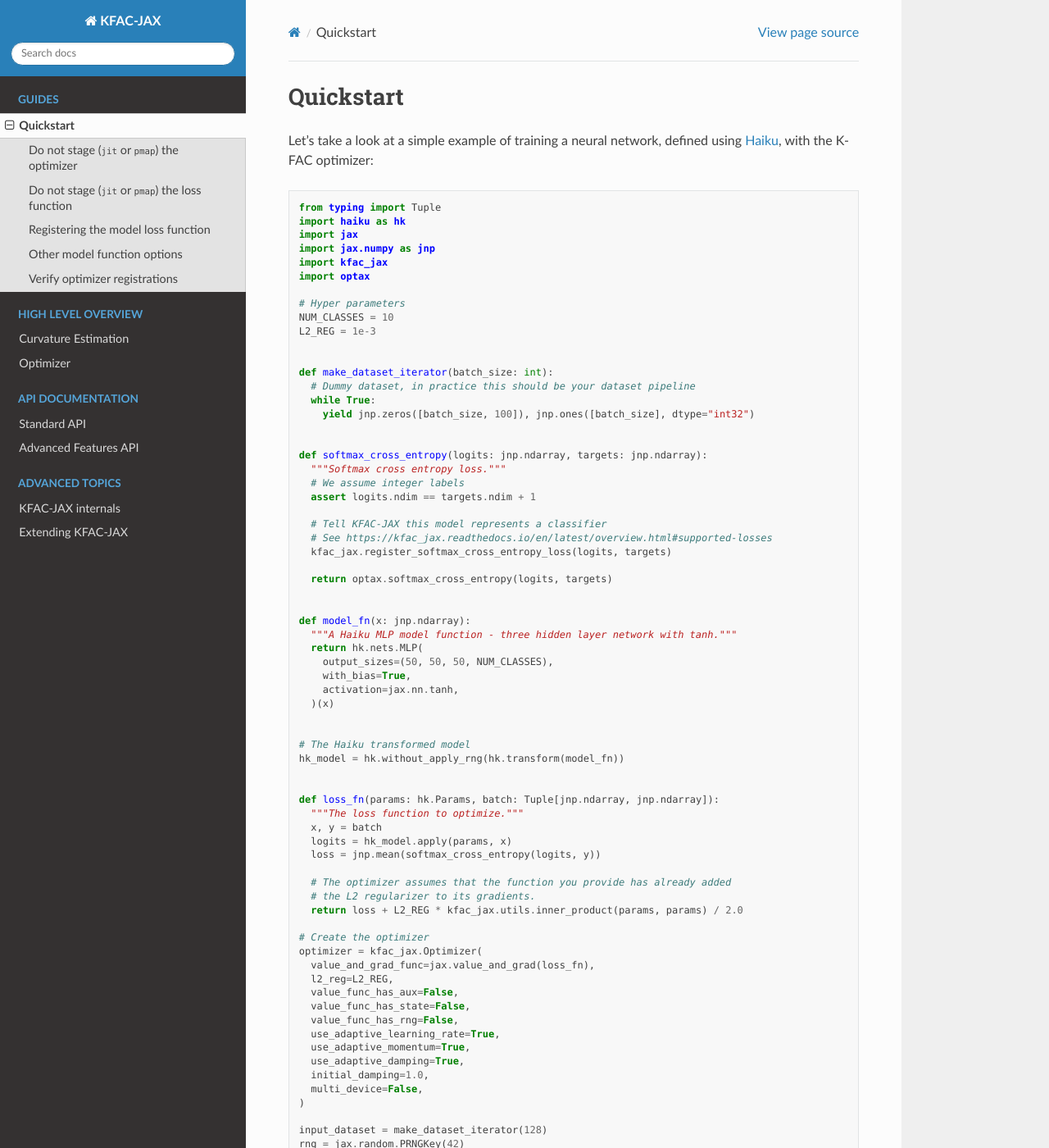
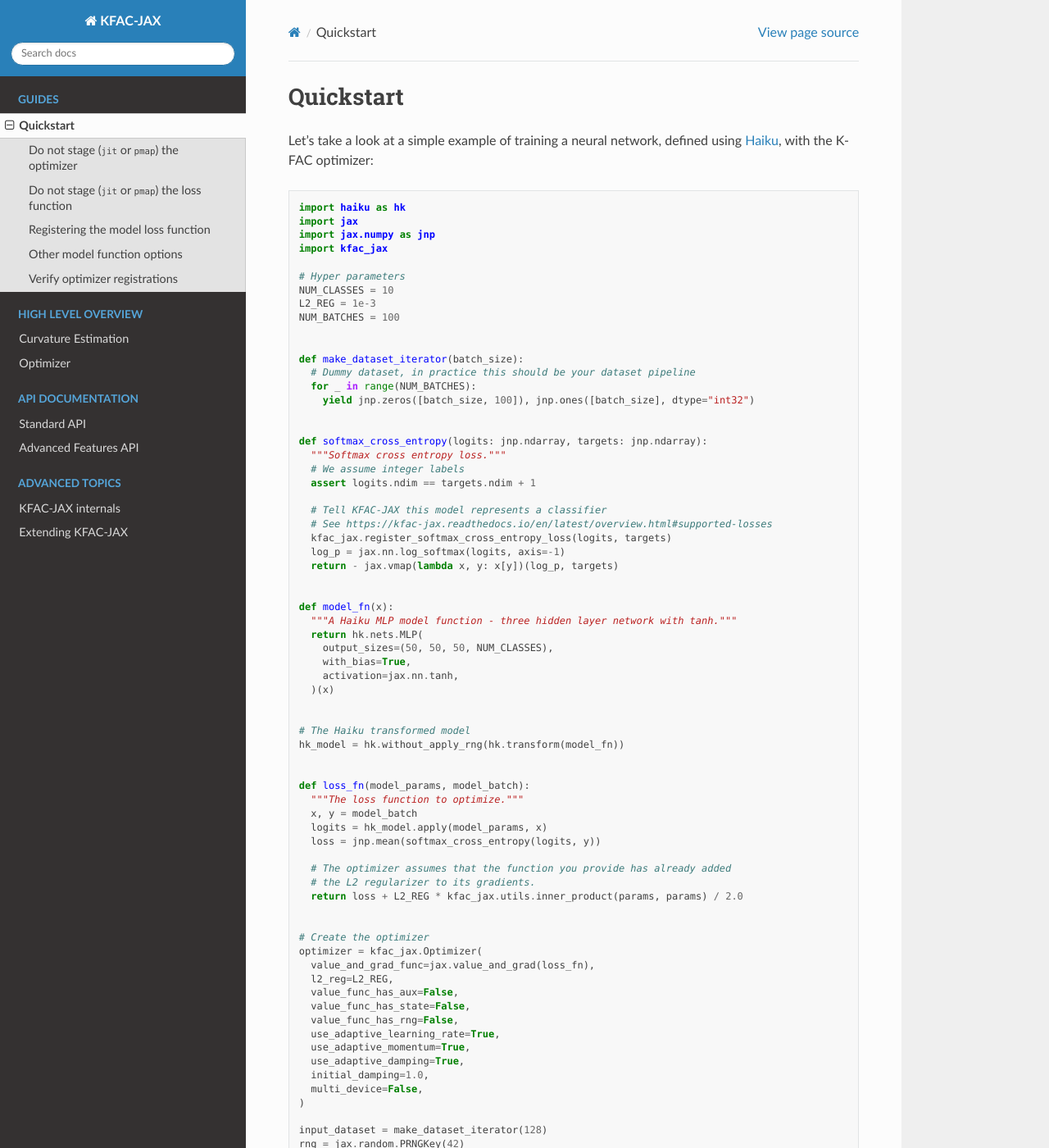
Before and after one commit to google-deepmind/kfac-jax, a Sphinx documentation site: the page built from docs/guides.rst, in a window 1280 px wide and 1400 px high. Shown: the whole window at 82% size. Built offline with Sphinx 7.4.7 and the Read the Docs theme 2.0.0, drawn with Linux system fonts in a browser that asks for light colours; formulas are drawn with MathJax 3.

```diff
--- a/docs/guides.rst
+++ b/docs/guides.rst
@@ -7,21 +7,20 @@ optimizer:
 
 .. code-block:: python
 
-    from typing import Tuple
     import haiku as hk
     import jax
     import jax.numpy as jnp
     import kfac_jax
-    import optax
 
     # Hyper parameters
     NUM_CLASSES = 10
     L2_REG = 1e-3
+    NUM_BATCHES = 100
 
 
-    def make_dataset_iterator(batch_size: int):
+    def make_dataset_iterator(batch_size):
       # Dummy dataset, in practice this should be your dataset pipeline
-      while True:
+      for _ in range(NUM_BATCHES):
         yield jnp.zeros([batch_size, 100]), jnp.ones([batch_size], dtype="int32")
 
 
@@ -31,13 +30,13 @@ optimizer:
       assert logits.ndim == targets.ndim + 1
 
       # Tell KFAC-JAX this model represents a classifier
-      # See https://kfac_jax.readthedocs.io/en/latest/overview.html#supported-losses
+      # See https://kfac-jax.readthedocs.io/en/latest/overview.html#supported-losses
       kfac_jax.register_softmax_cross_entropy_loss(logits, targets)
-
-      return optax.softmax_cross_entropy(logits, targets)
+      log_p = jax.nn.log_softmax(logits, axis=-1)
+      return - jax.vmap(lambda x, y: x[y])(log_p, targets)
 
 
-    def model_fn(x: jnp.ndarray):
+    def model_fn(x):
       """A Haiku MLP model function - three hidden layer network with tanh."""
       return hk.nets.MLP(
         output_sizes=(50, 50, 50, NUM_CLASSES),
@@ -50,15 +49,16 @@ optimizer:
     hk_model = hk.without_apply_rng(hk.transform(model_fn))
 
 
-    def loss_fn(params: hk.Params, batch: Tuple[jnp.ndarray, jnp.ndarray]):
+    def loss_fn(model_params, model_batch):
       """The loss function to optimize."""
-      x, y = batch
-      logits = hk_model.apply(params, x)
+      x, y = model_batch
+      logits = hk_model.apply(model_params, x)
       loss = jnp.mean(softmax_cross_entropy(logits, y))
 
       # The optimizer assumes that the function you provide has already added
       # the L2 regularizer to its gradients.
       return loss + L2_REG * kfac_jax.utils.inner_product(params, params) / 2.0
+
 
     # Create the optimizer
     optimizer = kfac_jax.Optimizer(
@@ -147,14 +147,17 @@ by the automatic registration system, in order to ensure that it has correctly
 understood your model.
 For the example above this looks like this::
 
-  ==================================================
-  Graph parameter registrations: {'mlp/~/linear_0': {'b':
-  'Auto[dense_with_bias_3]', 'w': 'Auto[dense_with_bias_3]'}, 'mlp/~/linear_1':
-  {'b': 'Auto[dense_with_bias_2]', 'w': 'Auto[dense_with_bias_2]'},
-  'mlp/~/linear_2': {'b': 'Auto[dense_with_bias_1]', 'w':
-  'Auto[dense_with_bias_1]'}, 'mlp/~/linear_3': {'b': 'Auto[dense_with_bias_0]',
-   'w': 'Auto[dense_with_bias_0]'}}
-  ==================================================
+    ==================================================
+    Graph parameter registrations:
+    {'mlp/~/linear_0': {'b': 'Auto[dense_with_bias_3]',
+                        'w': 'Auto[dense_with_bias_3]'},
+     'mlp/~/linear_1': {'b': 'Auto[dense_with_bias_2]',
+                        'w': 'Auto[dense_with_bias_2]'},
+     'mlp/~/linear_2': {'b': 'Auto[dense_with_bias_1]',
+                        'w': 'Auto[dense_with_bias_1]'},
+     'mlp/~/linear_3': {'b': 'Auto[dense_with_bias_0]',
+                        'w': 'Auto[dense_with_bias_0]'}}
+    ==================================================
 
 As can be seen from this message, the library has correctly detected all
 parameters of the model to be part of dense layers.
```
Also changed, not shown: README.md (+16 -13 lines), 2 other files.
